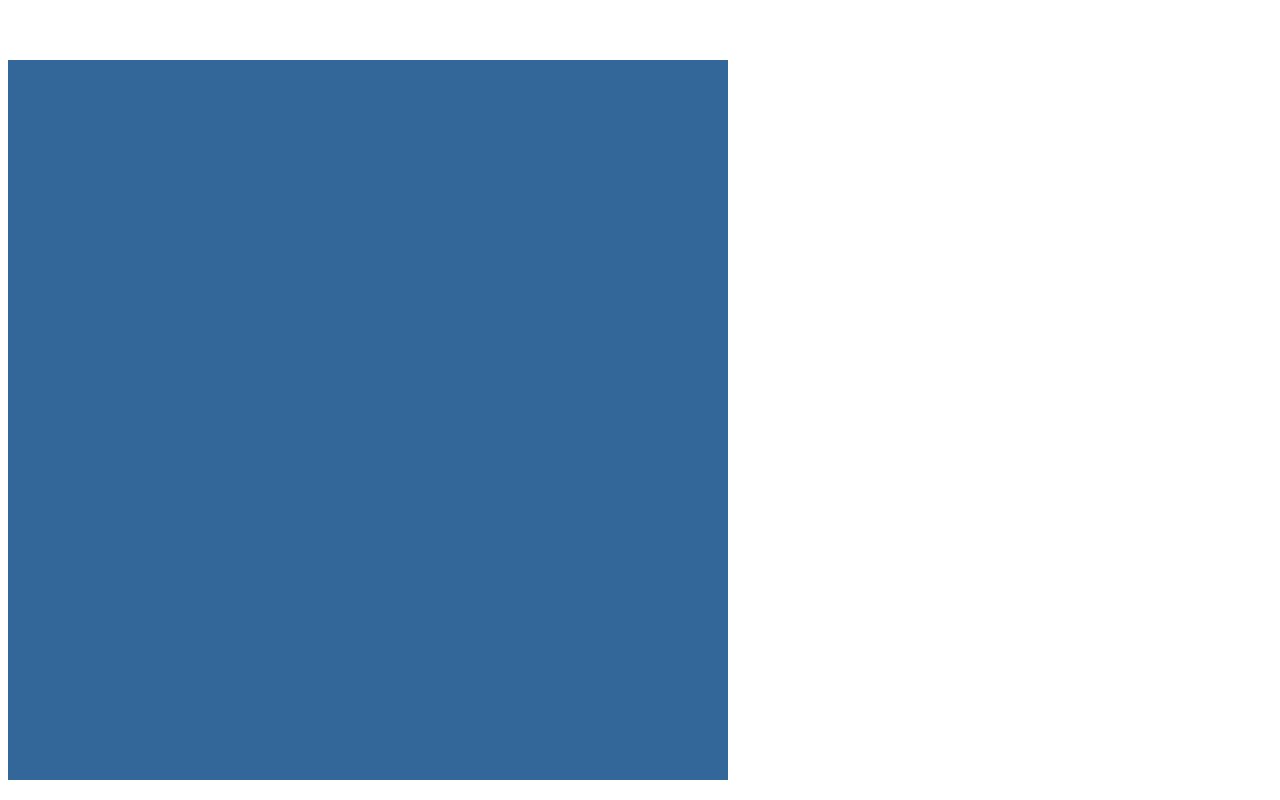
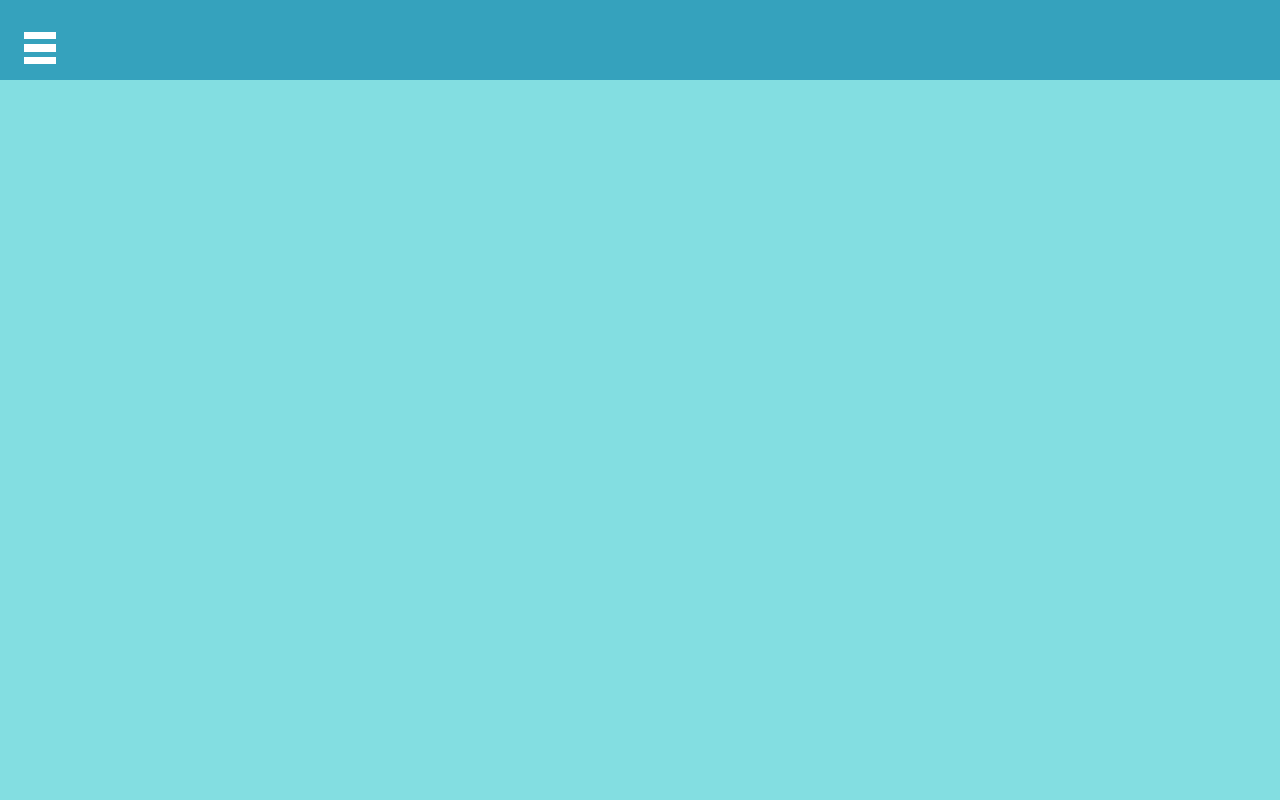
Before and after one commit to Mihray/DaysMatter, a Vue app: page / in a window 1280 px wide. Built offline with nearby package versions, Linux system fonts and the light colour scheme.

Commit message:
fix:创建了vue项目，添加了顶部小菜单图标

```diff
--- a/src/App.vue
+++ b/src/App.vue
@@ -1,25 +1,31 @@
 <template>
-  <FirstModule></FirstModule>
+  <HomeModule></HomeModule>
 </template>
 
 <script>
-import FirstModule from './components/FirstModule.vue'
+import HomeModule from './components/HomeModule.vue'
 
 export default {
   name: 'App',
   components: {
-    FirstModule
+    HomeModule
   }
 }
 </script>
 
 <style>
 #app {
-  font-family: Avenir, Helvetica, Arial, sans-serif;
+  /* font-family: Avenir, Helvetica, Arial, sans-serif;
   -webkit-font-smoothing: antialiased;
   -moz-osx-font-smoothing: grayscale;
   text-align: center;
-  color: #2c3e50;
-  margin-top: 60px;
+  color: #2c3e50; */
+  /* margin-top: 60px; */
+  font-size: 14px;
+}
+body{
+  background-color: rgb(131, 222, 225);
+  margin: 0;
+  padding: 0;
 }
 </style>
--- a/src/components/FirstModule.vue
+++ /dev/null
@@ -1,15 +0,0 @@
-<template>
-    <div class="square">
-
-    </div>
-</template>
-<script>
-
-</script>
-<style scoped>
-.square{
-    width:90vmin;
-    height:90vmin;
-    background-color: #369;
-}
-</style>
--- /dev/null
+++ b/src/components/HomeModule.vue
@@ -0,0 +1,47 @@
+<template>
+    <div class="square">
+        <div class="menu-line">
+            <div></div>
+            <div></div>
+            <div></div>
+        </div>
+    </div>
+</template>
+<script>
+
+</script>
+<style scoped>
+.square{
+    /* width:100vmin;
+    height:15vmax; */
+    width:100vw;
+    height:10vh;
+    background-color: rgb(53, 162, 189);
+    position: absolute;
+}
+.menu-line{
+    width: 4vh;
+    height:4vh ;
+    /* background-color: brown; */
+    margin-top:4vh;
+    margin-left: 3vh;
+    /* box-sizing: border-box; */
+    display: flex;
+    flex-direction: column;
+    /* align-content:space-between; */
+    justify-content:space-between;
+}
+.menu-line div{
+    /* box-sizing: inherit; */
+    width: 4vh;
+    height:0.9vh ;
+    background-color: white;
+    /* align-content:space-between; */
+}
+/* .menu-line div:first-child{
+    align-items:flex-start;
+}
+.menu-line div:last-child{
+    align-items:flex-end;
+} */
+</style>
```
